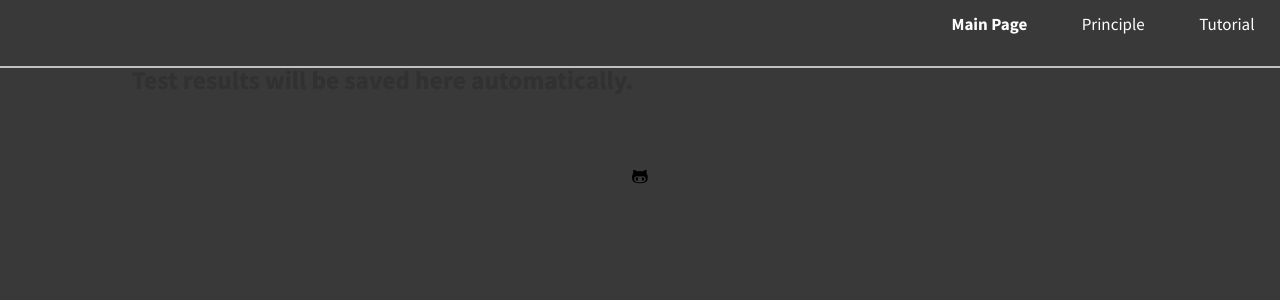
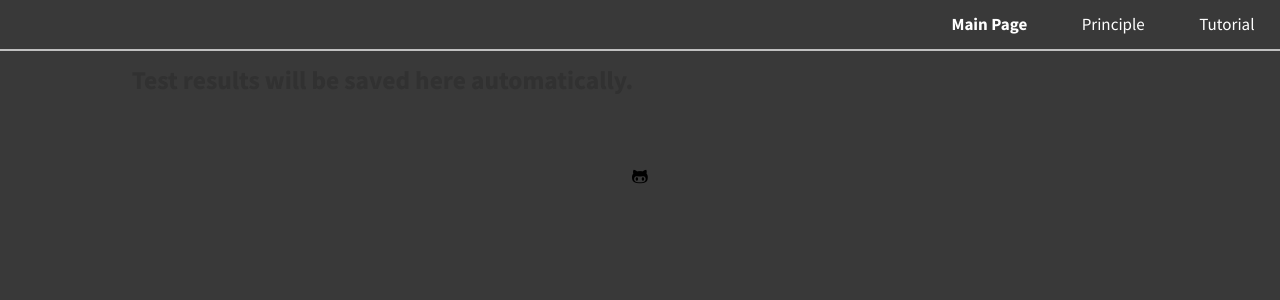
Before and after one commit to TristaZeng/ZS-DeconvNet-page, a Jekyll site: the page built from results/README.md, in a window 1280 px wide. Shown: the top 300 px of the page. Built offline with Jekyll 4.4.1, drawn with Linux system fonts in a browser that asks for light colours; our own code applies the rules of GitHub Pages for plain Markdown files.

Commit message:
navigation

```diff
--- a/_sass/components/_navigation.scss
+++ b/_sass/components/_navigation.scss
@@ -57,11 +57,12 @@
   position: fixed;
 
   @media (max-width: 38em) {
-    margin-bottom: 2rem;
+    margin-bottom: 0rem;
   }
 
   ul {
     padding: 0;
+    margin-bottom: 0rem;
     border-bottom-color: $nav-bottom-border-color;
 /**border-bottom-width: $nav-bottom-border-width; */
     border-bottom-width: 0px;
```
